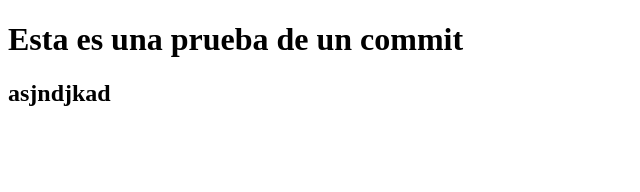
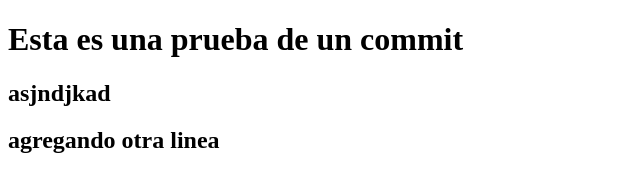
Before and after one commit to CarlosPoot/prueba-github, a plain HTML site: page index.html in a window 1280 px wide. Shown: the whole page, without its empty margins (0-640 px from the left). Drawn offline with Linux system fonts and the light colour scheme.

Commit message:
alguine olvido esa linea
linea que se habia olvidado

```diff
--- a/index.html
+++ b/index.html
@@ -7,5 +7,6 @@
     <body>
           <h1>Esta es una prueba de un commit</h1>
           <h2>asjndjkad </h2>
+          <h2>agregando otra linea</h2>
     </body>
 </html>
```
